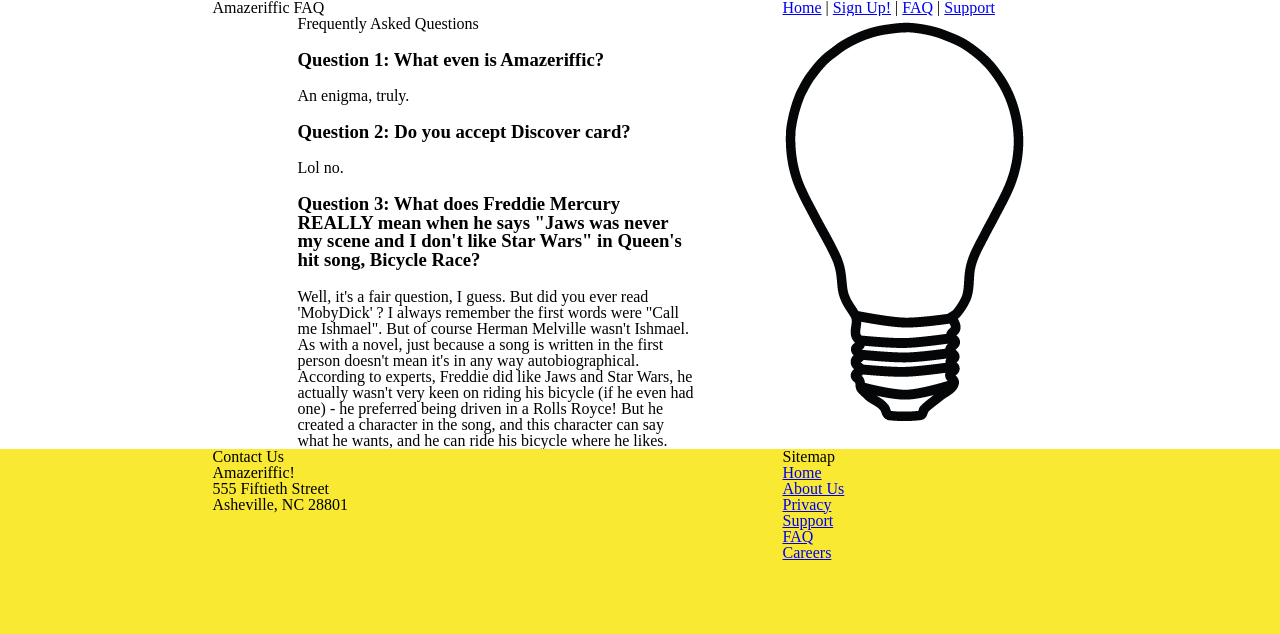
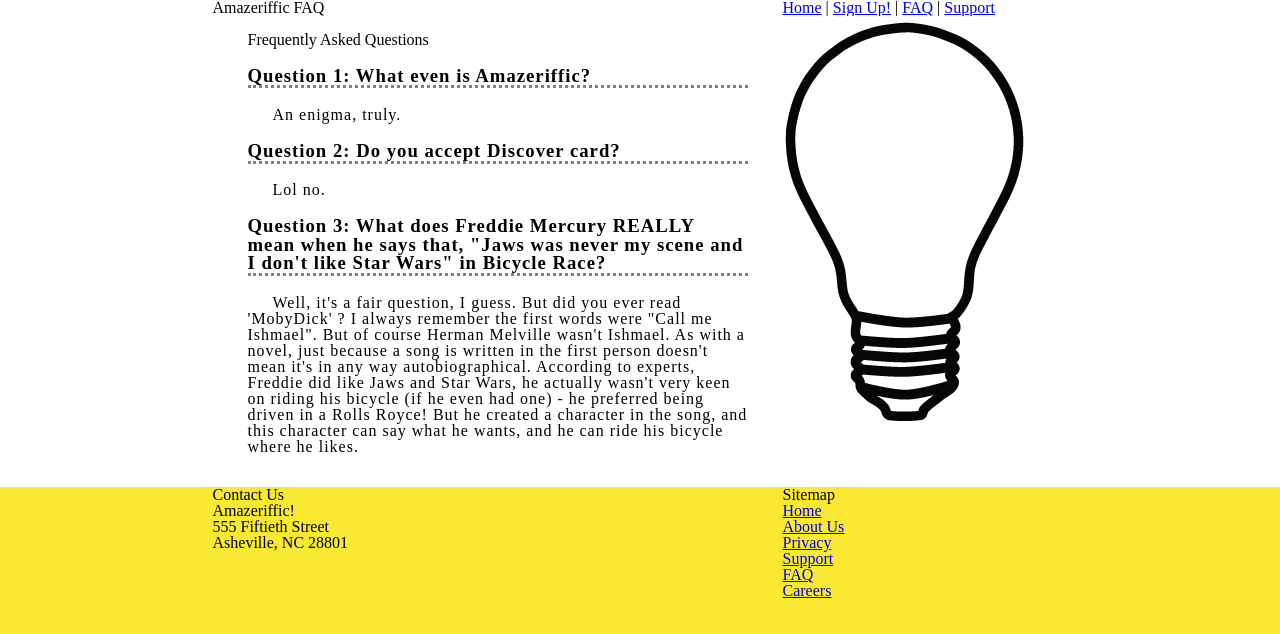
Before and after one commit to chapmanemily/P2, a plain HTML site: page faq.html in a window 1280 px wide. Drawn offline with Linux system fonts and the light colour scheme.

Commit message:
update style.css

```diff
--- a/faq.html
+++ b/faq.html
@@ -26,13 +26,15 @@
 
       <div class="left">
         <div id="wrapper">
+        <br>
         <h2 class="faqh2">Frequently Asked Questions</h2>
         <h3>Question 1: What even is Amazeriffic?</h3>
           <p class="q">An enigma, truly.</p>
          <h3>Question 2: Do you accept Discover card?</h3>
           <p class="q">Lol no.</p>
-        <h3>Question 3: What does Freddie Mercury REALLY mean when he says "Jaws was never my scene and I don't like Star Wars" in Queen's hit song, Bicycle Race?</h3>
+        <h3>Question 3: What does Freddie Mercury REALLY mean when he says that, "Jaws was never my scene and I don't like Star Wars" in Bicycle Race?</h3>
           <p class="q">Well, it's a fair question, I guess. But did you ever read 'MobyDick' ? I always remember the first words were "Call me Ishmael". But of course Herman Melville wasn't Ishmael. As with a novel, just because a song is written in the first person doesn't mean it's in any way autobiographical. According to experts, Freddie did like Jaws and Star Wars, he actually wasn't very keen on riding his bicycle (if he even had one) - he preferred being driven in a Rolls Royce! But he created a character in the song, and this character can say what he wants, and he can ride his bicycle where he likes.</p>
+          <br><br>
 
         </div>
       </div>
--- a/stylesheets/style.css
+++ b/stylesheets/style.css
@@ -44,13 +44,21 @@ main .right {
 
 h3 {
 	font-style: blue;
+	letter-spacing: 1px;
+	border-bottom: dotted;
+	border-bottom-color: gray;
 }
 
 #wrapper{
-	width: 400px;
+	width: 500px;
 	margin-left: auto;
 	margin-right: auto;
 
+}
+
+p.q{
+	text-indent: 25px;
+	letter-spacing: 1px;
 }
 
 footer .left {
```
